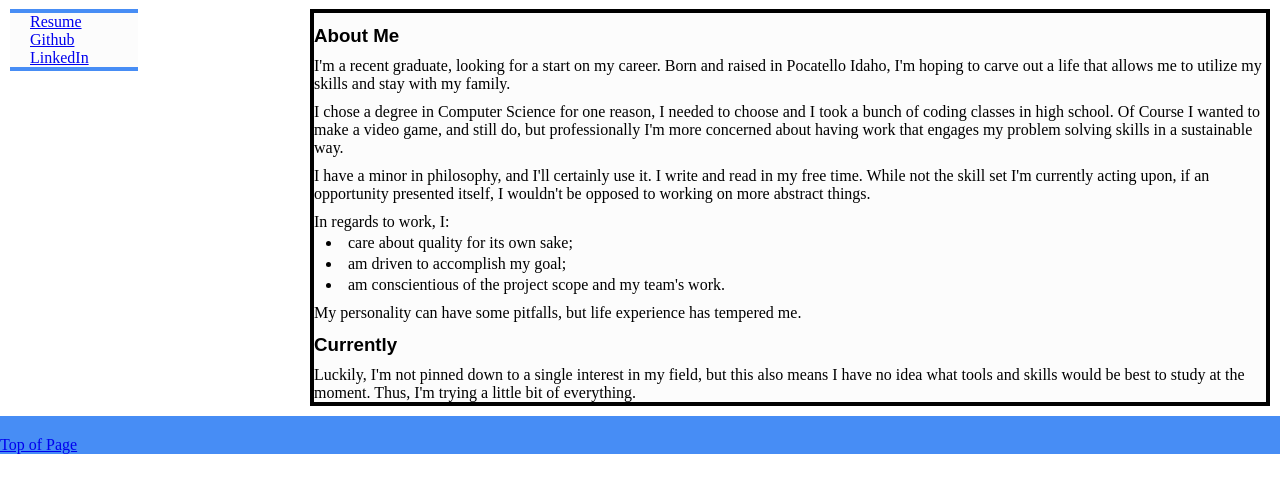
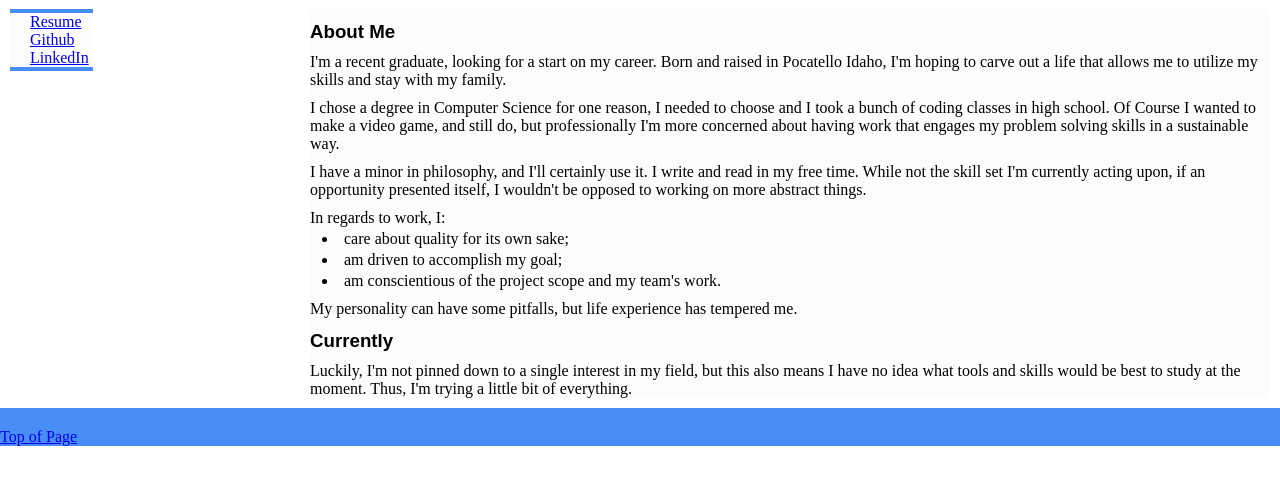
Before and after one commit to Traae/Traae.github.io, a plain HTML site: page index.html in a window 1280 px wide. Shown: the part 120-612 px from the top of the page. Drawn offline with Linux system fonts and the light colour scheme.

Commit message:
Project isn't dead. I want to finish it.

```diff
--- a/indexStyle.css
+++ b/indexStyle.css
@@ -3,6 +3,8 @@
   --green: hsl(136, 90%, 62%);
   --yellow: hsl(56, 90%, 62%);
   --background: rgb(252, 252, 252);
+
+  /* Set up  general sizing variables */
 }
 
 * {
@@ -79,7 +81,7 @@ h2 {
   flex-direction: row;
   flex-wrap: wrap;
   justify-content: space-between;
-  gap: 100px;
+
   margin: 10px;
 }
 
@@ -98,7 +100,7 @@ h2 {
   flex-direction: column;
   align-items: left;
   height: fit-content;
-  width: 10vw;
+  width: clamp(8vw 10vw 12vw);
 }
 
 .navigationItem {
@@ -129,11 +131,8 @@ h2 {
 article {
   background-color: var(--background);
   width: clamp(60vw, 75vw, 90vw);
-  border: 4px solid black;
-  width: clamp(400px 500px 90vw);
-
-  /* margin: default;
-  padding: default; */
+  /* border: 4px solid black; */
+  /* width: clamp(400px 500px 90vw); */
 }
 
 p {
```
